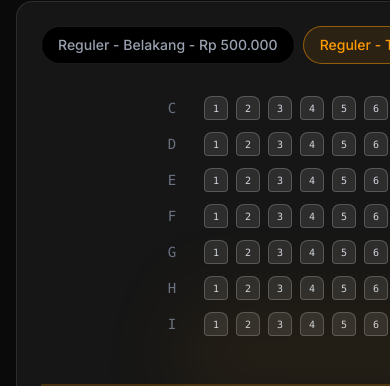
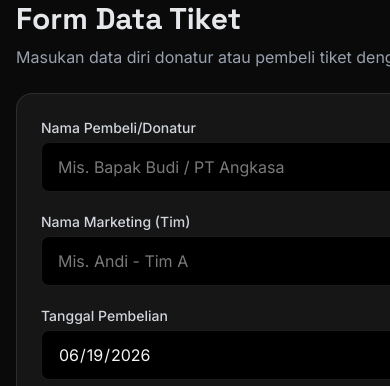
Before and after one commit to stolaputih-amanzero/nobaryuk, a React (Vite) app: page /book in a window 390 px wide. Shown: the part 146-532 px from the top of the page. Built offline with nearby package versions, Linux system fonts and the light colour scheme; no server answers; the database is empty.

Commit message:
design: layout reordering so Form is on top and Seat Selection is at bottom on mobile

```diff
--- a/src/pages/BookTickets.tsx
+++ b/src/pages/BookTickets.tsx
@@ -364,7 +364,7 @@ export default function BookTickets() {
       <div className="flex flex-col lg:flex-row gap-8">
 
         {/* Form Sidebar */}
-        <div className="w-full lg:w-1/3 shrink-0 order-2 lg:order-1 space-y-6">
+        <div className="w-full lg:w-1/3 shrink-0 order-1 lg:order-1 space-y-6">
         <div>
           <h1 className="text-3xl font-display font-bold mb-2">{editId ? "Edit Tiket" : "Form Data Tiket"}</h1>
           <p className="text-gray-400">{editId ? "Update detail dan pemilihan kursi untuk tiket ini." : "Masukan data diri donatur atau pembeli tiket dengan lengkap."}</p>
@@ -537,7 +537,7 @@ export default function BookTickets() {
       </div>
 
       {/* Seat Selection Panel */}
-      <div className="w-full lg:w-2/3 order-1 lg:order-2">
+      <div className="w-full lg:w-2/3 order-2 lg:order-2">
         <Card className="border-white/10 sticky text-gray-100 top-24 min-h-[600px] bg-white/5">
           <CardContent className="p-6">
 
@@ -560,12 +560,13 @@ export default function BookTickets() {
               ))}
             </div>
 
-            {/* Seat Grid */}
-            <div className="flex flex-col items-center justify-center gap-3 w-full">
+            {/* Seat Grid Scroll Wrapper */}
+            <div className="w-full overflow-x-auto pb-4 scrollbar-thin scrollbar-thumb-white/10 scrollbar-track-transparent">
+              <div className="flex flex-col items-center justify-center gap-3 min-w-max px-4">
                 {Array.from({ length: currentTypeInfo.rows }).map((_, rIndex) => {
                   const rowLetter = currentTypeInfo.rowLetters ? currentTypeInfo.rowLetters[rIndex] : String.fromCharCode(65 + rIndex);
                   return (
-                <div key={rIndex} className="flex flex-wrap justify-center gap-2">
+                  <div key={rIndex} className="flex flex-nowrap justify-center gap-2">
                     <div className="w-8 shrink-0 flex items-center justify-center text-gray-500 font-mono text-sm mr-2">{rowLetter}</div>
                     {Array.from({ length: currentTypeInfo.cols }).map((_, cIndex) => {
                       const seatId = `${currentTypeInfo.prefix}-${rowLetter}${cIndex + 1}`;
@@ -595,6 +596,7 @@ export default function BookTickets() {
                   </div>
                   );
                 })}
+              </div>
             </div>
 
             {/* Screen Divider */}
```
Lines whose indentation alone changed are shown as unchanged.
